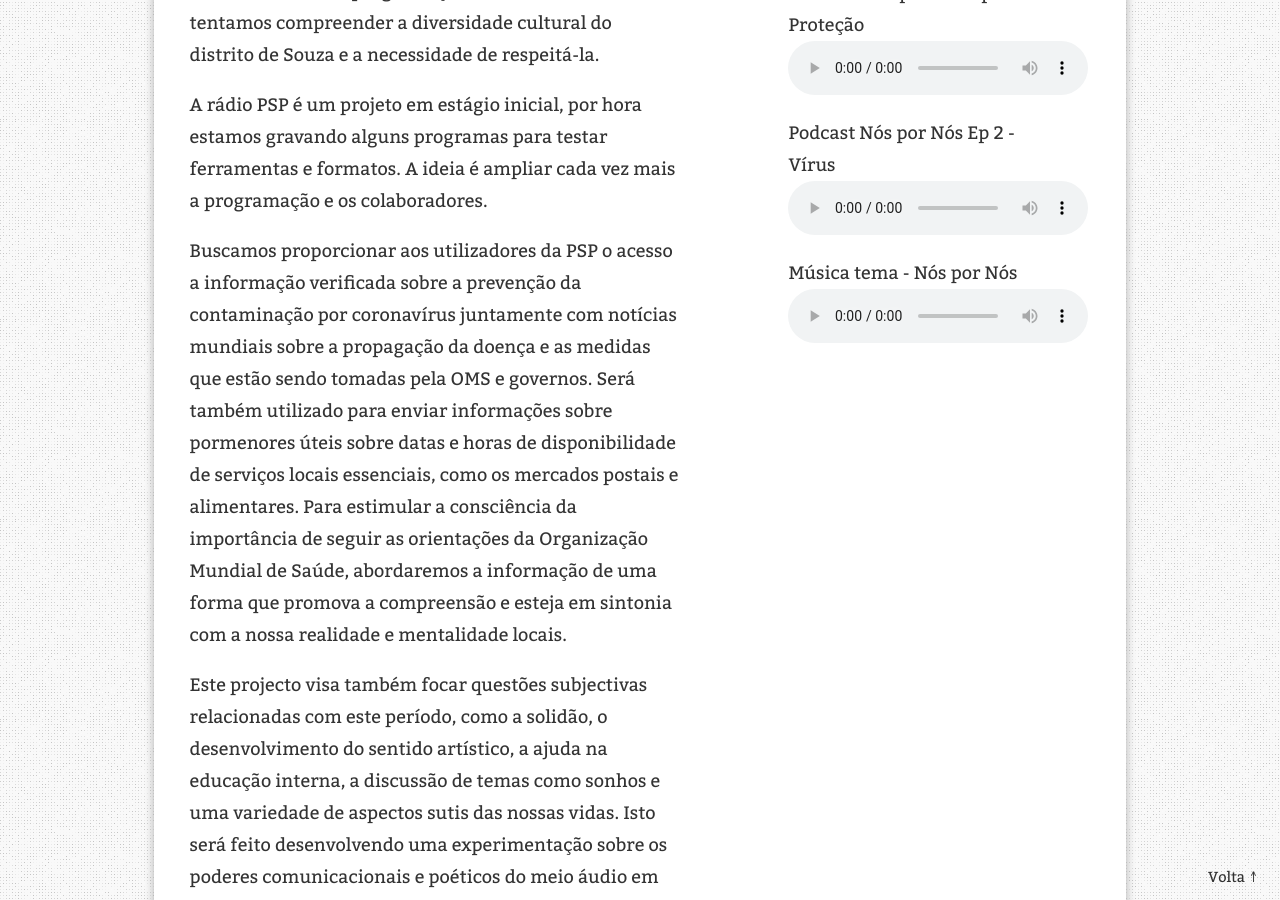
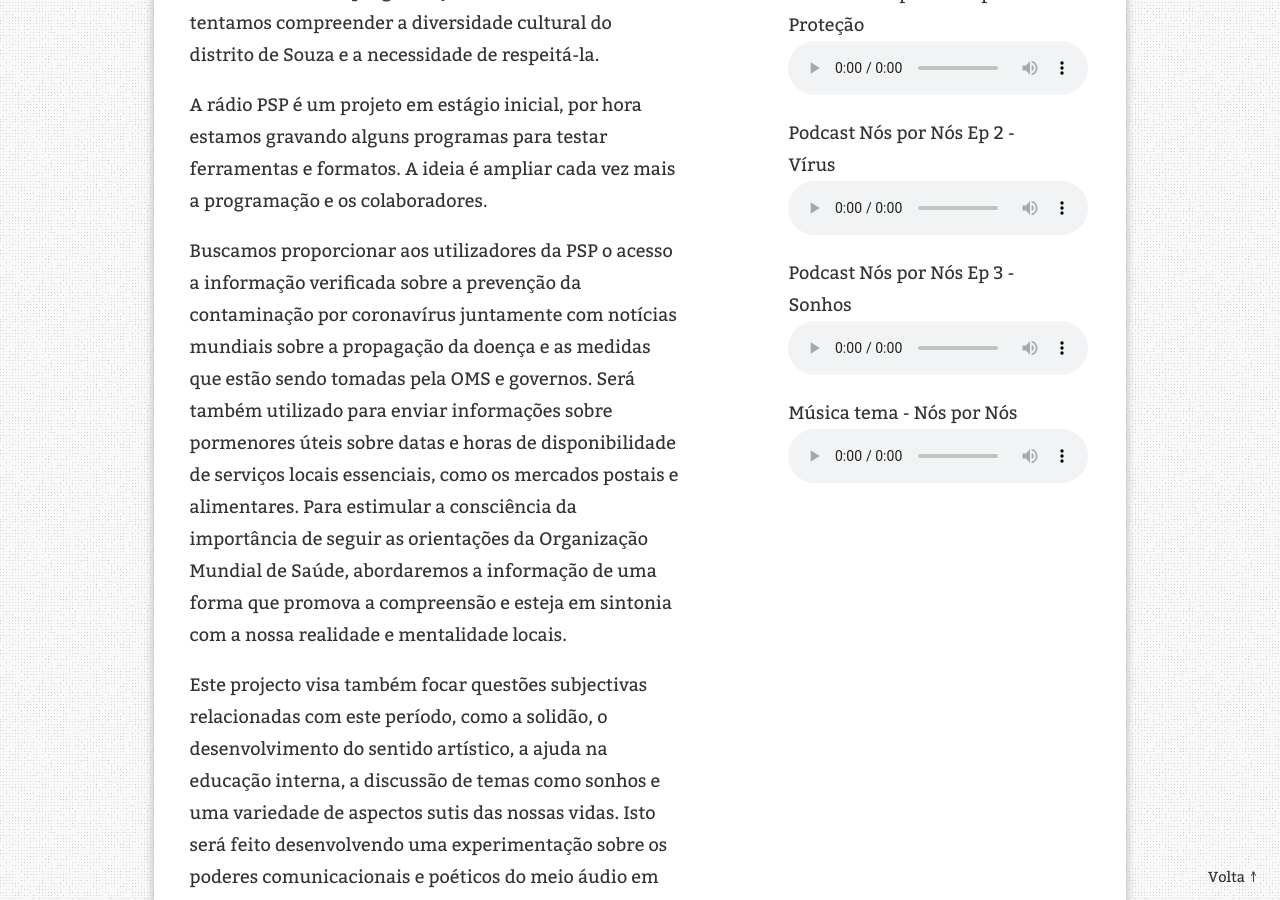
Before and after one commit to tdruiva/portalsemporteiras.github.io, a Jekyll site: the page built from saibamais/radio.md, in a window 1280 px wide and 900 px high, scrolled down 679 px. Built offline with Jekyll 4.4.1, drawn with Linux system fonts in a browser that asks for light colours; comment, search, counter and statistics services are not loaded; our own code applies the rules of GitHub Pages for plain Markdown files.

Commit message:
Adiciona novo podcast para radio

```diff
--- a/saibamais/radio.md
+++ b/saibamais/radio.md
@@ -49,6 +49,15 @@ allowtransparency="true" style="width: 100%; min-height: 150px; border: 0;"></if
     </figure>
 
     <figure class="audio">
+      <figcaption>Podcast Nós por Nós Ep 3 - Sonhos</figcaption>
+      <audio
+        controls="controls"
+        src="{{ site.baseurl }}/assets/musicas/npn_ep3_sonhos.mp3">
+          {{ site.sem_suporte }}
+      </audio>
+    </figure>
+
+    <figure class="audio">
       <figcaption>Música tema - Nós por Nós</figcaption>
       <audio
         controls="controls"
```
